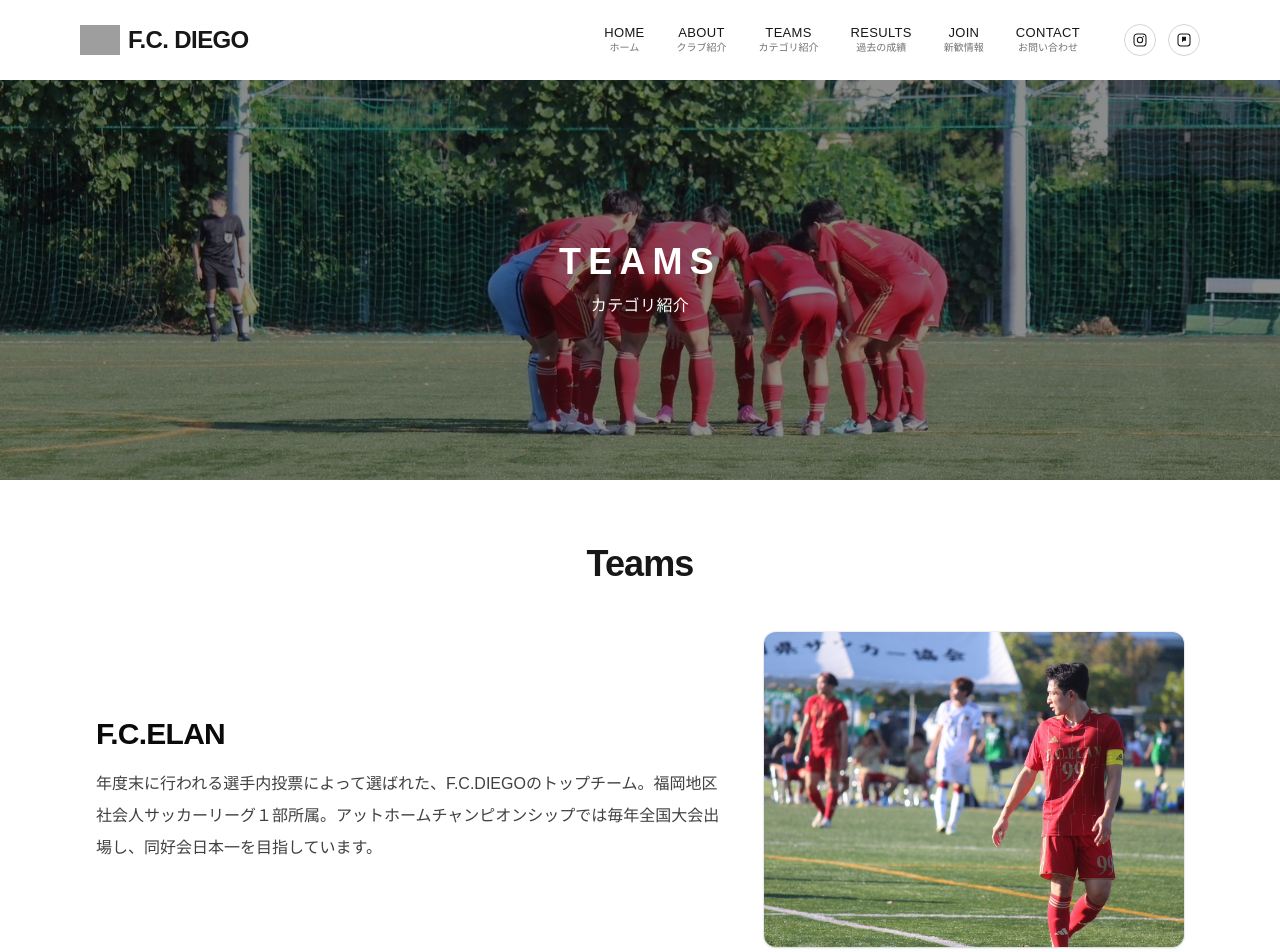
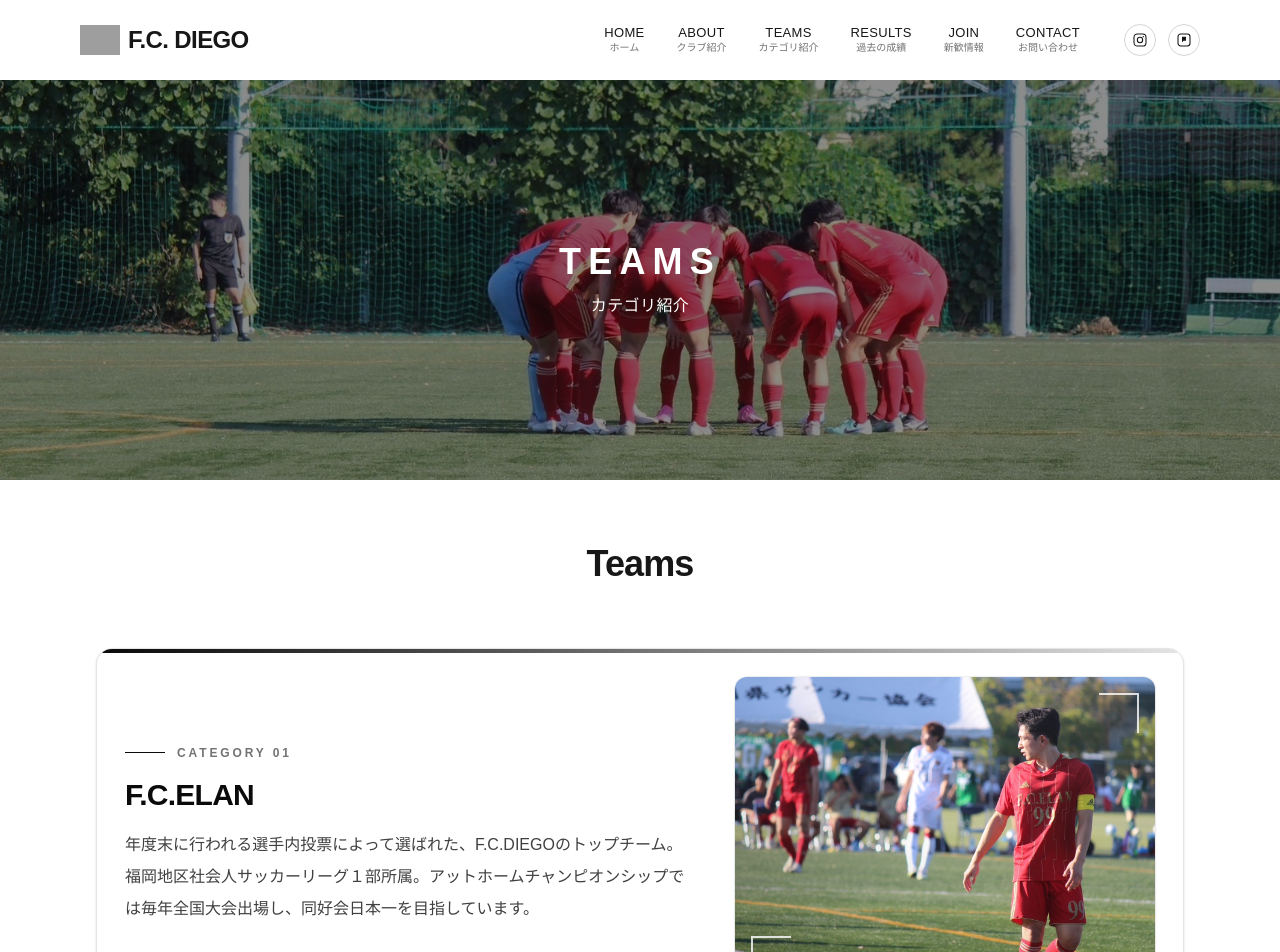
Before and after one commit to ogachan2/fcdiego-site, a Next.js app: page /teams in a window 1280 px wide. Shown: the top 952 px of the page. Built offline with nearby package versions, Linux system fonts and the light colour scheme; grey boxes are pictures that could not be loaded.

Commit message:
カテゴリ紹介デザイン強化

```diff
--- a/src/app/teams/page.tsx
+++ b/src/app/teams/page.tsx
@@ -32,19 +32,28 @@ export default function TeamsIndexPage() {
       <PageHero page="teams" />
       <div className="mx-auto max-w-6xl px-4 py-14 sm:px-6 sm:py-16 lg:px-8">
         <Reveal>
-          <div className="mb-12 text-center">
+          <div className="mb-12 text-center sm:mb-16">
             <h1 className="text-3xl font-extrabold tracking-tight sm:text-4xl">
               Teams
             </h1>
           </div>
         </Reveal>
 
-        <div className="space-y-12">
-          {teams.map((team) => (
+        <div className="space-y-8 sm:space-y-10">
+          {teams.map((team, index) => (
             <Reveal key={team.title}>
-              <section className="grid items-center gap-6 border-b border-neutral-200 pb-12 last:border-b-0 last:pb-0 md:grid-cols-[1fr_420px] md:gap-10">
-                <div>
-                  <h2 className="text-2xl font-bold tracking-tight text-neutral-950 sm:text-3xl">
+              <section className="group relative overflow-hidden rounded-2xl border border-neutral-200 bg-white p-5 shadow-sm transition duration-300 hover:-translate-y-1 hover:border-neutral-300 hover:shadow-xl sm:p-7 md:grid md:grid-cols-[1fr_420px] md:items-center md:gap-10">
+                <div className="pointer-events-none absolute inset-x-0 top-0 h-1 bg-gradient-to-r from-neutral-950 via-neutral-500 to-neutral-200" />
+
+                <div className="relative z-10">
+                  <div className="mb-4 flex items-center gap-3">
+                    <span className="h-px w-10 bg-neutral-950 transition-all duration-300 group-hover:w-16" />
+                    <span className="text-xs font-semibold uppercase tracking-[0.24em] text-neutral-500">
+                      Category {String(index + 1).padStart(2, "0")}
+                    </span>
+                  </div>
+
+                  <h2 className="text-2xl font-bold tracking-tight text-neutral-950 transition duration-300 group-hover:translate-x-1 sm:text-3xl">
                     {team.title}
                   </h2>
                   <p className="mt-4 max-w-2xl text-sm leading-7 text-neutral-700 sm:text-base sm:leading-8">
@@ -52,14 +61,17 @@ export default function TeamsIndexPage() {
                   </p>
                 </div>
 
-                <div className="relative aspect-[4/3] overflow-hidden rounded-xl bg-neutral-100 shadow-sm ring-1 ring-black/5">
+                <div className="relative mt-6 aspect-[4/3] overflow-hidden rounded-xl bg-neutral-100 shadow-sm ring-1 ring-black/5 md:mt-0">
                   <Image
                     src={team.image}
                     alt={`${team.title} photo`}
                     fill
                     sizes="(min-width: 1024px) 420px, (min-width: 768px) 40vw, 100vw"
-                    className="object-cover"
+                    className="object-cover transition duration-700 group-hover:scale-105"
                   />
+                  <div className="absolute inset-0 bg-gradient-to-tr from-black/35 via-transparent to-white/10 opacity-70 transition duration-300 group-hover:opacity-40" />
+                  <div className="absolute bottom-4 left-4 h-10 w-10 border-l-2 border-t-2 border-white/80 transition duration-300 group-hover:h-14 group-hover:w-14" />
+                  <div className="absolute right-4 top-4 h-10 w-10 border-r-2 border-t-2 border-white/80 transition duration-300 group-hover:h-14 group-hover:w-14" />
                 </div>
               </section>
             </Reveal>
```
